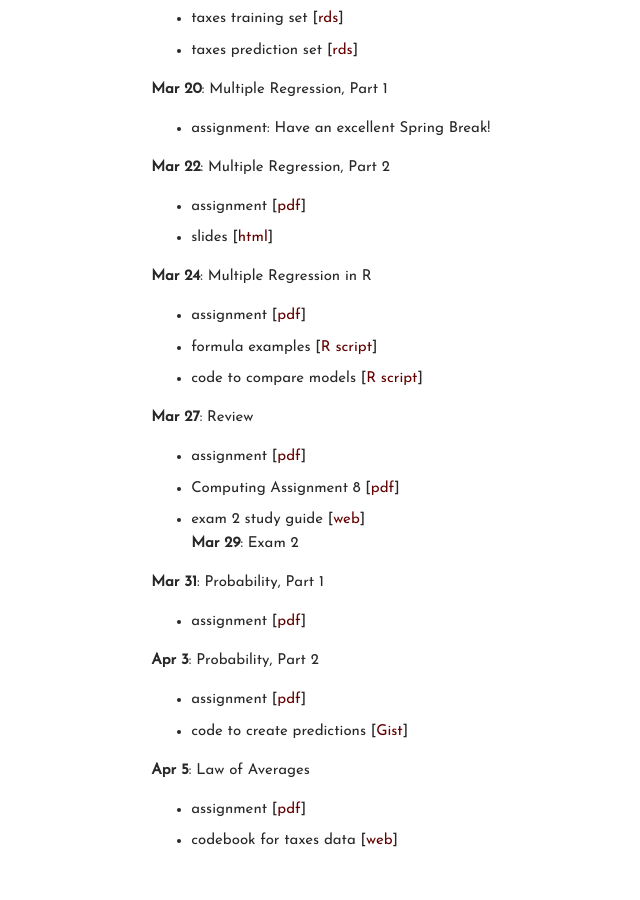
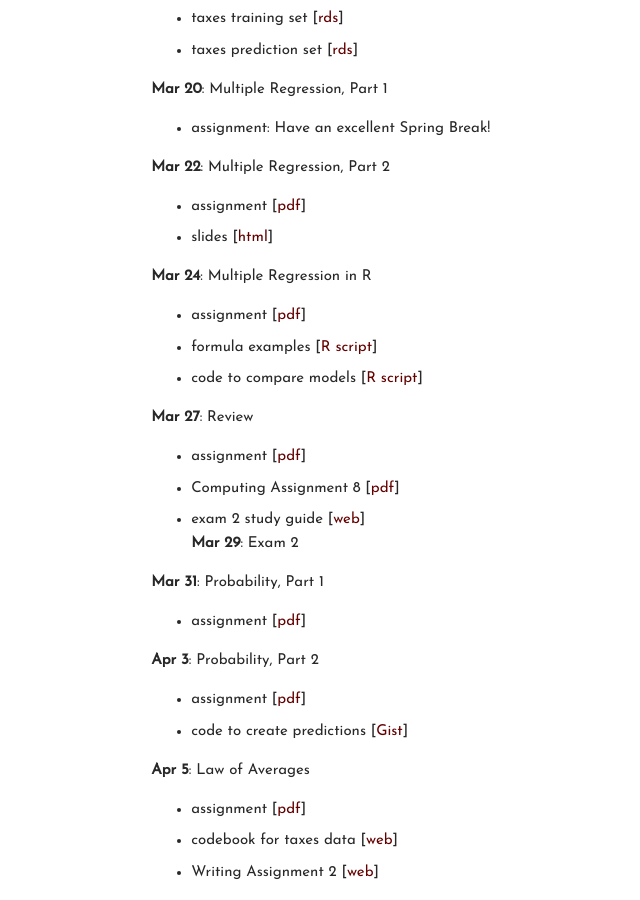
Before and after one commit to carlislerainey/carlislerainey.github.io, a Jekyll site: the page built from teaching/pols-209/index.md, in a window 1280 px wide and 900 px high, scrolled down 4295 px. Shown: the whole window, without its empty margins (311-951 px from the left). Built offline with Jekyll 4.4.1, drawn with Linux system fonts in a browser that asks for light colours; before the commit the page ends 5163 px from its top, so only the background shows below that.

Commit message:
update 209

```diff
--- a/teaching/pols-209/index.md
+++ b/teaching/pols-209/index.md
@@ -183,3 +183,4 @@ Tuesday, 1-4pm
 **Apr 5**: Law of Averages
 - assignment  [[pdf](files/assign-31-law-of-averages.pdf)]
 - codebook for taxes data [[web](https://www.dropbox.com/s/ljoy1qpmxd7d492/taxes-codebook.pdf?dl=0)]
+- Writing Assignment 2 [[web](https://docs.google.com/document/d/1nZ-cF5caC8Ug7PyXT6D5jOW24E6XF9g6LT_EXe2XeOI/edit)]
```
